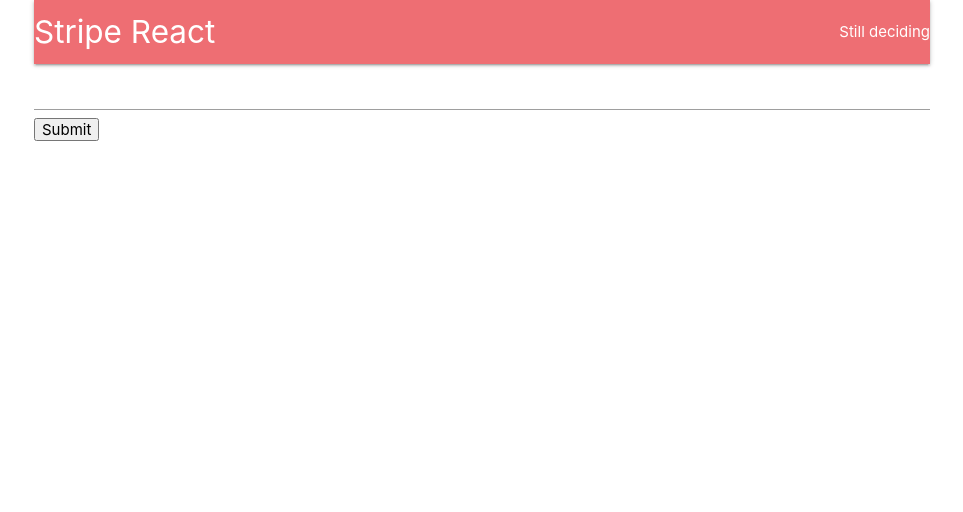
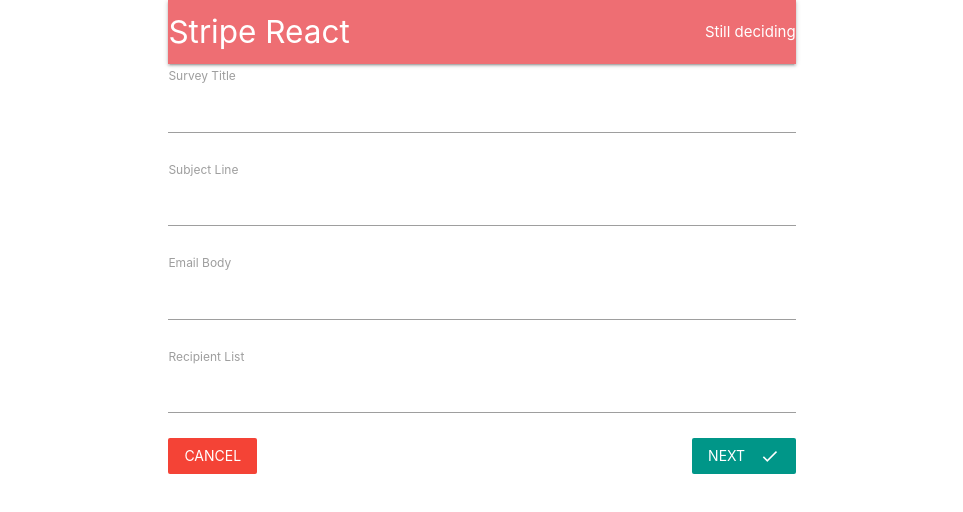
Before and after one commit to carycheng/stripe-react, a React (Create React App) app in the folder client/: page /surveys/new in a window 1280 px wide. Shown: the top 512 px of the page, without its empty margins (158-1121 px from the left). Built offline with nearby package versions, Linux system fonts and the light colour scheme; no server answers.

Commit message:
adding validation and error checking

```diff
--- a/client/src/components/App.js
+++ b/client/src/components/App.js
@@ -19,7 +19,7 @@
         return (
             <div className="container">
                 <BrowserRouter>
-                    <div>
+                    <div className="container">
                         <Header />
                         <Route exact path="/" component = { Landing } />
                         <Route exact path="/surveys" component = { Dashboard } />
--- /dev/null
+++ b/client/src/components/surveys/SurveyField.js
@@ -0,0 +1,15 @@
+// SurveyField contains logic to render a single label and text input
+
+import React from 'react';
+
+export default ( {input, label, meta: {error, touched}} ) => {
+    return (
+        <div>
+            <label>{label}</label>
+            <input {...input} style={{marginBottom: '5px'}}/>
+            <div className="red-text" style={{marginBottom: '20px'}}>
+                {touched && error}
+            </div>
+        </div>
+    );
+};
--- a/client/src/components/surveys/SurveyForm.js
+++ b/client/src/components/surveys/SurveyForm.js
@@ -1,24 +1,61 @@
-import Reeact, { Component } from 'react';
+import _ from 'lodash';
+import React, { Component } from 'react';
 import { reduxForm, Field } from 'redux-form';
+import { Link } from 'react-router-dom';
+import SurveyField from './SurveyField';
+
+const Fields = [
+    { label: 'Survey Title', name: 'title' },
+    { label: 'Subject Line', name: 'subject' },
+    { label: 'Email Body', name: 'body' },
+    { label: 'Recipient List', name: 'emails'}
+];
 
 // Main survey form
 class SurveyForm extends Component {
+    renderFields() {
+        return _.map(Fields, ({ label, name }) => {
+            return < Field key={ name} component={SurveyField} type="text" label={ label } name={ name } />
+        });
+    }
     render() {
         return (
             <div>
                 <form onSubmit={this.props.handleSubmit(values => console.log(values))}>
-                    <Field
-                        type="text"
-                        name="surveyTitle"
-                        component="input"
-                    />
-                    <button type="submit">Submit</button>
+                    { this.renderFields() }
+                    < Link to='/surveys' className="red btn-flat white-text">
+                        Cancel
+                    </ Link>
+                    <button className="teal btn-flat right white-text" type="submit">
+                        Next
+                        <i className="material-icons right">done</i>
+                    </button>
                 </form>
             </div>
         );
     }
 }
 
+function validate(values) {
+    console.log('Values', values);
+    const errors = {}
+
+    // name is a variable representing title, subject, etc... Dot notation
+    // can only reference static property names whereas brackets will evaluate
+    // the variable name and determine the value. In this case the variable name
+    // is name.
+    _.each(Fields, ({name}) => {
+        console.log('ERROR');
+        console.log('Name', name);
+        if (!values[name]) {
+            errors[name] = 'You must provide a value'
+        }
+    });
+
+    return errors;
+}
+
 export default reduxForm({
+    validate: validate,
     form: 'surveyForm'
 })(SurveyForm);
--- a/client/src/components/surveys/SurveyNew.js
+++ b/client/src/components/surveys/SurveyNew.js
@@ -1,4 +1,4 @@
-import Reeact, { Component } from 'react';
+import React, { Component } from 'react';
 import SurveyForm from './SurveyForm';
 
 class SurveyNew extends Component {
--- /dev/null
+++ b/client/src/utils/validateEmails.js
@@ -0,0 +1,3 @@
+export default(emails) => {
+    const emailsArray = emails.split(',').map(email => email.trim());
+};
```
